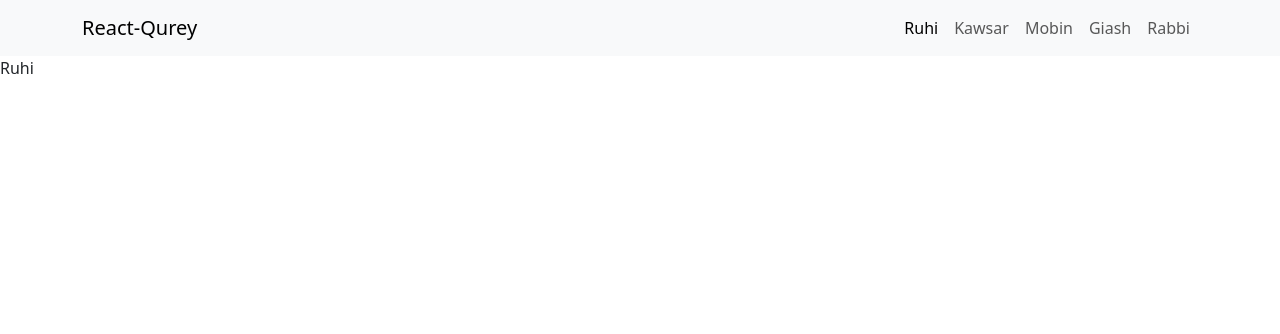
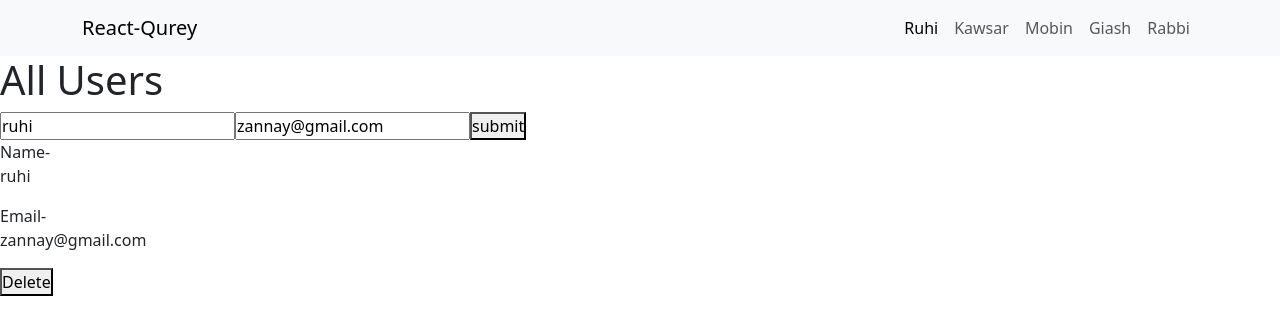
Before and after one commit to mamtn011/react-query, a React (Create React App) app: page /ruhi in a window 1280 px wide. Shown: the top 334 px of the page. Built offline with nearby package versions, Linux system fonts and the light colour scheme; data requests are answered from the project's data file.

Commit message:
complete user Add & delete action

```diff
--- a/db.json
+++ b/db.json
@@ -22,7 +22,13 @@
     }
   ],
   "giasuddin": [],
-  "ruhi": [],
+  "ruhi": [
+    {
+      "name": "ruhi",
+      "email": "zannay@gmail.com",
+      "id": 1
+    }
+  ],
   "fazlerabbi": [
     {
       "title": "hello my name is rabbi",
--- a/src/component/Ruhi.js
+++ b/src/component/Ruhi.js
@@ -1,3 +1,9 @@
+import RuhiMain from '../ruhi/RuhiMain';
+
 export default function Ruhi() {
-  return <div>Ruhi</div>;
+	return (
+		<div>
+			<RuhiMain />
+		</div>
+	);
 }
--- a/src/mobin/MobinMain.js
+++ b/src/mobin/MobinMain.js
@@ -1,6 +1,6 @@
-import DataTable from "./DataTable";
-import InputForm from "./InputForm";
-import { useGetEmployee } from "./library";
+import DataTable from './DataTable';
+import InputForm from './InputForm';
+import { useGetEmployee } from './library';
 export default function MobinMain() {
 	const { isLoading, data, isSuccess, isError, error } = useGetEmployee();
 	if (isLoading) {
--- /dev/null
+++ b/src/ruhi/AddUser.js
@@ -0,0 +1,61 @@
+import { useMutation, useQueryClient } from '@tanstack/react-query';
+import axios from 'axios';
+import React, { useState } from 'react';
+
+const addUser = (addUserData) => {
+	return axios.post('http://localhost:4000/ruhi', addUserData);
+};
+const UpdateUser = () => {
+	return axios.put('http://localhost:4000/ruhi', );
+};
+
+
+export default function AddUser() {
+	const [initialData, setInitialData] = useState({
+		name: 'ruhi',
+		email: 'zannay@gmail.com',
+	});
+
+	const queryClient = useQueryClient();
+
+	const {
+		mutate: userAdded,
+		isLoading,
+		error,
+		data,
+	} = useMutation({
+		mutationFn: addUser,
+		onSuccess: () => {
+			queryClient.invalidateQueries({ queryKey: ['users'] });
+		},
+	});
+	if (isLoading) return <h2>Loading...</h2>;
+	if (error) return <h2>{error.message}</h2>;
+	const handelSubmit = (e) => {
+		e.preventDefault();
+		userAdded({
+			...initialData,
+			id: data?.data.length + 1,
+		});
+	};
+	return (
+		<div>
+			<form onSubmit={handelSubmit}>
+				<input
+					type='text'
+					value={initialData.name}
+					onChange={(e) => setInitialData(e.target.value)}
+					placeholder='name'
+				/>
+
+				<input
+					type='email'
+					value={initialData.email}
+					onChange={(e) => setInitialData(e.target.value)}
+					placeholder='email'
+				/>
+				<button>submit</button>
+			</form>
+		</div>
+	);
+}
--- /dev/null
+++ b/src/ruhi/RuhiMain.js
@@ -0,0 +1,10 @@
+import React from 'react';
+import Users from './Users';
+
+export default function RuhiMain() {
+	return (
+		<div>
+			<Users />
+		</div>
+	);
+}
--- /dev/null
+++ b/src/ruhi/Users.js
@@ -0,0 +1,54 @@
+import React, { useState } from 'react';
+import { useMutation, useQuery, useQueryClient } from '@tanstack/react-query';
+import axios from 'axios';
+import AddUser from './AddUser';
+
+const fetchedUsers = () => {
+	return axios.get('http://localhost:4000/ruhi');
+};
+
+const deleteUser = (userId) => {
+	return axios.delete(`http://localhost:4000/ruhi/${userId}`);
+};
+
+export default function Users({ initialData }) {
+	const queryClient = useQueryClient();
+
+	const {
+		isLoading,
+		data: user,
+		error,
+	} = useQuery({
+		queryKey: ['users'],
+		queryFn: fetchedUsers,
+	});
+	const { mutate: userDeleted } = useMutation({
+		mutationFn: deleteUser,
+		onSuccess: () => {
+			queryClient.invalidateQueries({ queryKey: ['users'] });
+		},
+	});
+	const handelClick = (id) => {
+		userDeleted(id);
+	};
+
+	if (isLoading) return <h2>Loading...</h2>;
+	if (error) return <h2>{error.message}</h2>;
+
+	return (
+		<div>
+			<h1>All Users</h1>
+			{<AddUser />}
+			{user?.data.map((elm) => {
+				const { name, email, id } = elm;
+				return (
+					<div key={elm.id}>
+						Name- <p>{name}</p>
+						Email- <p>{email}</p>
+						<button onClick={() => handelClick(id)}>Delete</button>
+					</div>
+				);
+			})}
+		</div>
+	);
+}
```
Also changed, not shown: 1 other file (tests, documents, lock files or other folders). Lines whose indentation alone changed are shown as unchanged.
